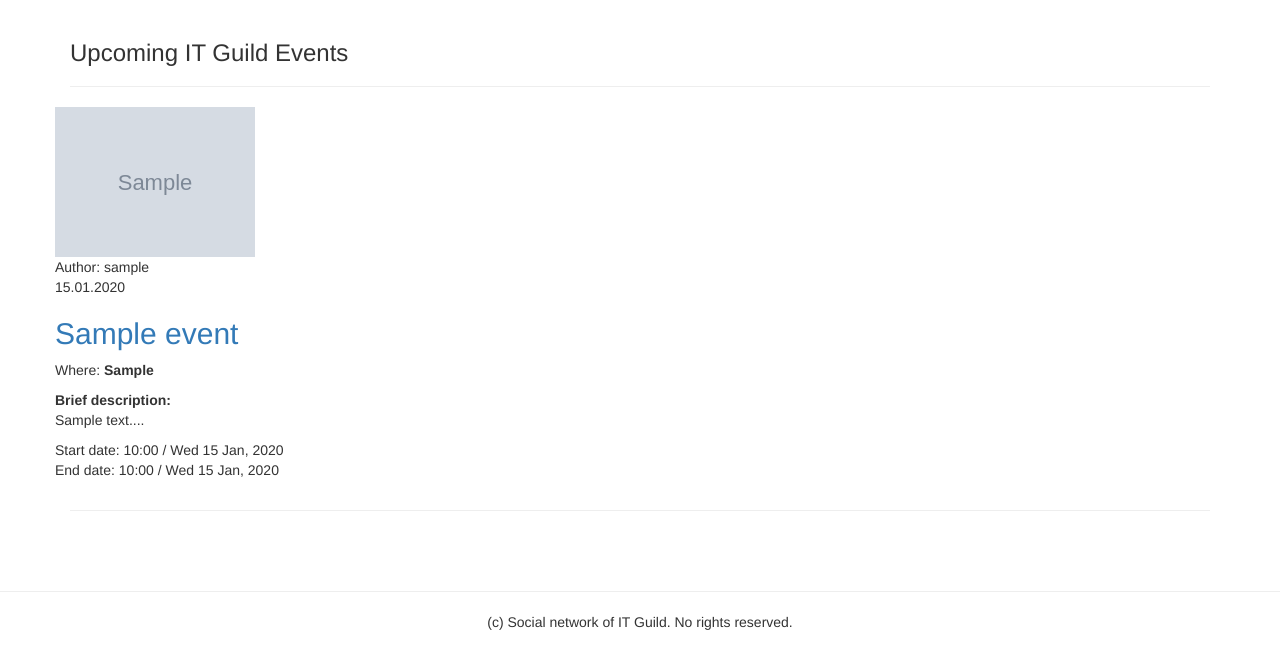
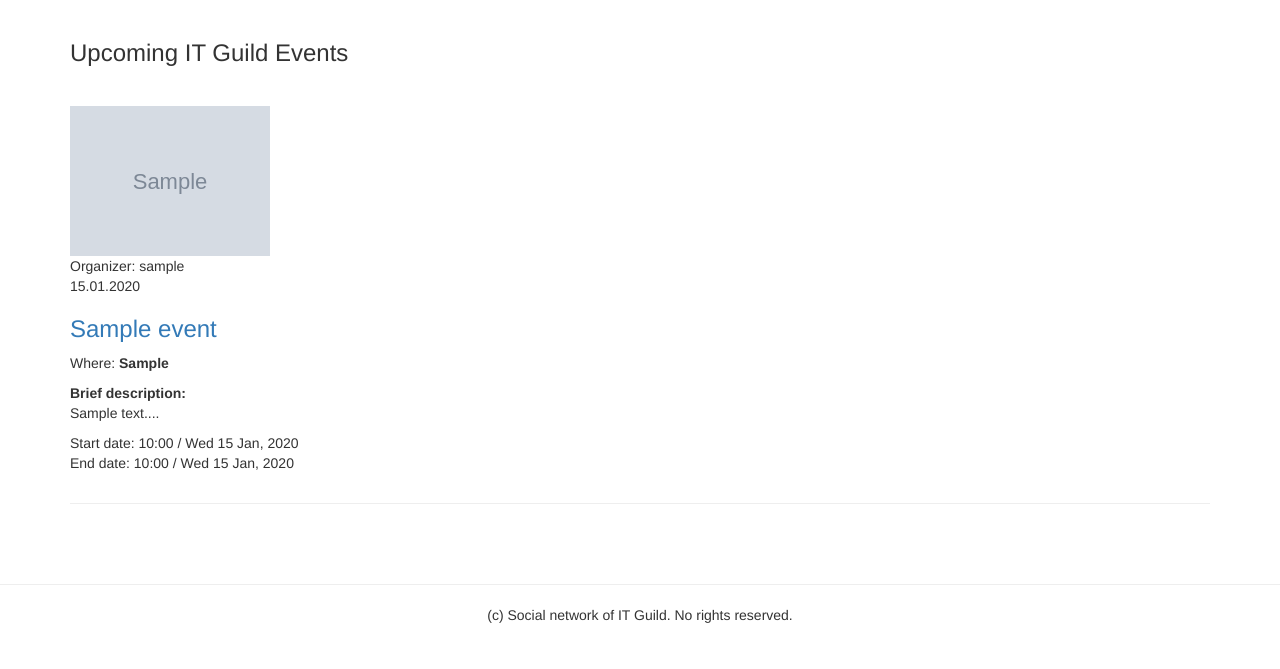
Before and after one commit to pirrencode/itguild-django, a Django app: page /events/events/ in a window 1280 px wide. Shown: the part 52-721 px from the top of the page. Run offline with Django 3.2, Linux system fonts and the light colour scheme; tables that the repository leaves empty hold one stand-in row (values such as "Sample post"); grey boxes marked "Sample" are stand-in pictures; some libraries are stand-ins or nearby versions.

Commit message:
Work on Front-end

```diff
--- a/events/templates/events/events.html
+++ b/events/templates/events/events.html
@@ -1,29 +1,38 @@
+
+
 {% extends 'base.html' %}
 {% load staticfiles %}
 {% block content %}
 
 <h3> Upcoming IT Guild Events</h3>
-<p><hr>
+<p><br>
+
 {% for event in events.all %}
 
-<div class="row pt-3">
+
+<div class="container-fluid">
+  <div class="row">
     <div class="col-2">
       <img src = "{{ event.icon.url }}" class="img=fluid" width=200 /><br>
-    Author: {{ event.author.username }}
+      Organizer: {{ event.author.username }}
       <br>
       {{ event.pub_date_pretty }}
     </div>
-  <div class="col-7">
-    <h2><a href="{% url 'events:detail' event.id %}">{{ event.title }}</a></h2><p>
+
+    <div class="col-8">
+
+      <h3><a href="{% url 'events:detail' event.id %}">{{ event.title }}</a></h3><p>
       Where: <b>{{ event.place }}</b> <p>
       <b>Brief description:</b><br>
       {{ event.summary }}
       <p>
       Start date: {{ event.start_date_pretty }}<br>
       End date: {{ event.end_date_pretty }}<br>
+
     </div>
   </div>
-<p>
+</div>
+
 <hr>
 <p>
 
--- a/events/views.py
+++ b/events/views.py
@@ -13,7 +13,7 @@ def events(request):
     event = Event.objects
     return render(request, 'events/events.html', {'events':event})
 
-@login_required(login_url="/accounts/signup")
+@login_required(login_url="/accounts/login")
 def eventcreate(request):
     #check if it is post request
     if request.method == 'POST':
```
Lines whose indentation alone changed are shown as unchanged.
